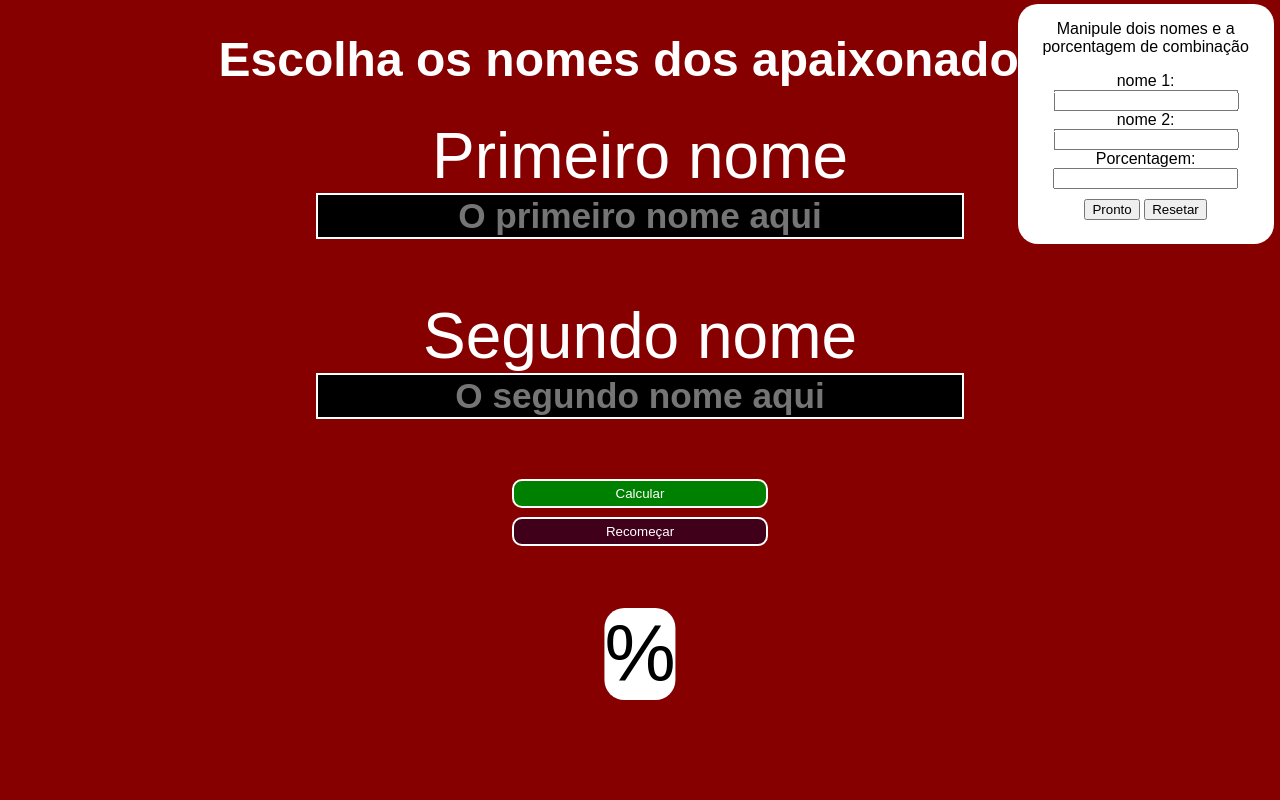
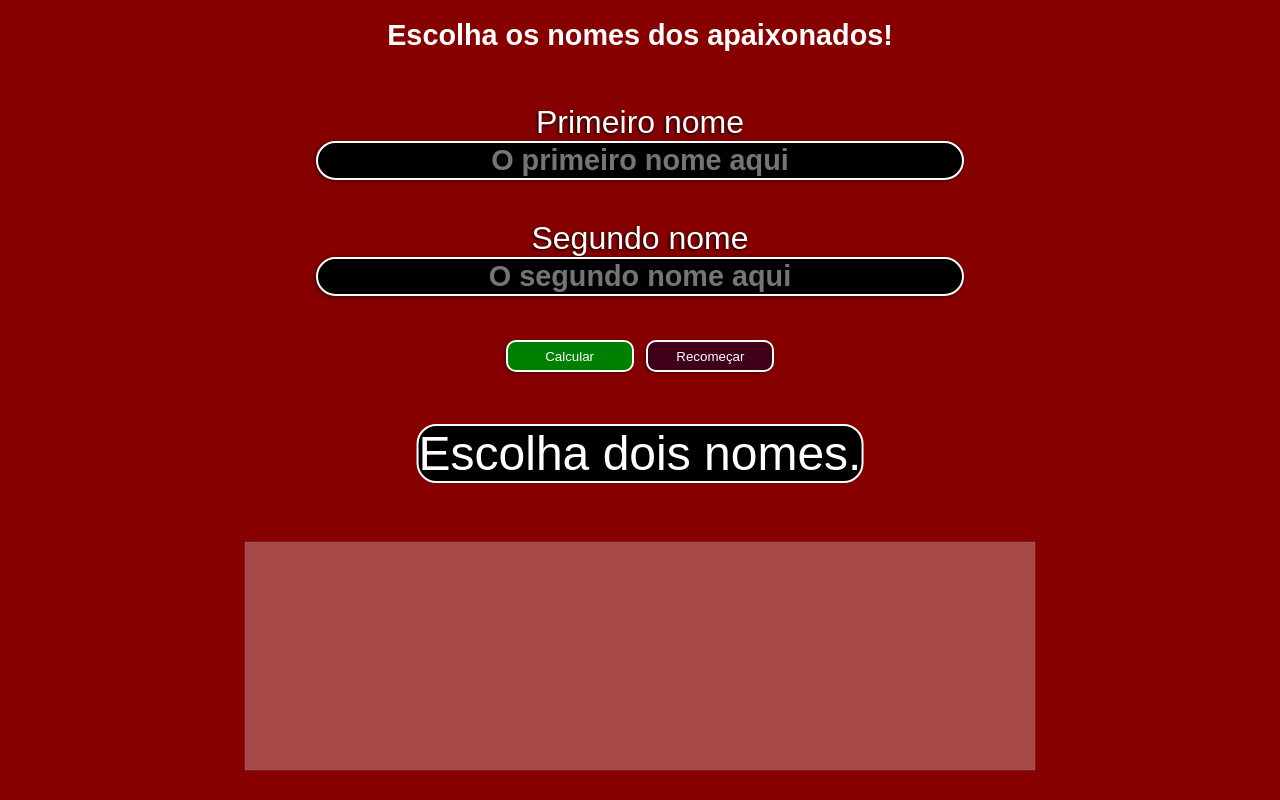
Before and after one commit to Vitorezy/AmorCalc, a plain HTML site: page index.html in a window 1280 px wide. Both pictures are taken after a click on the button "Calcular". Drawn offline with Linux system fonts and the light colour scheme.

Commit message:
arrumando a lógica

```diff
--- a/index.html
+++ b/index.html
@@ -40,7 +40,9 @@
           <input type="button" value="Calcular" id="btn_calcular" />
           <input type="reset" value="Recomeçar" />
         </div>
+
       </form>
+      <textarea name="descricao_resultado" id="descricao_resultado" disabled cols="40" rows="6"></textarea>
       <div id="porcentagemresult"></div>
 
       <div id="caixa_manipular">
@@ -65,6 +67,7 @@
           </label>
           <input
             type="number"
+            maxlength="1000"
             name="porcentagem_manipulada"
             id="porcentagem_manipulada"
           />
--- a/script.js
+++ b/script.js
@@ -1,24 +1,44 @@
 let porcentagem_combinacao = 0;
+
+var caixa_manipular = document.getElementById("caixa_manipular");
+var enviar_nome_manipulado = document.getElementById("enviar_nome_manipulado");
+enviar_nome_manipulado.addEventListener("click", () => {
+  caixa_manipular.style.display = "none";
+});
 
 var btn_calcular = document.getElementById("btn_calcular");
 btn_calcular.addEventListener("click", () => {
   let nome1 = document.getElementById("nome1").value;
   let nome2 = document.getElementById("nome2").value;
-  let nome1manipulado = document.getElementById("nome1chave").value;
-  let nome2manipulado = document.getElementById("nome1chave").value;
   let nome1min = nome1.toLowerCase();
   let nome2min = nome2.toLowerCase();
+  let nome1manipulado = document.getElementById("nome1chave").value;
+  let nome2manipulado = document.getElementById("nome2chave").value;
   var divporcentagemresult = document.getElementById("porcentagemresult");
-  if (nome1manipulado == nome1min && nome2manipulado == nome2min) {
+  if(nome1min == '' || nome2min == '') {
+    divporcentagemresult.innerHTML = 'Escolha dois nomes.'
+  }
+  else if (
+    (nome1manipulado == nome1min && nome2manipulado == nome2min) ||
+    (nome2manipulado == nome1min && nome1manipulado == nome2min)
+  ) {
     var porcentagem_manipulada = document.getElementById(
       "porcentagem_manipulada"
     );
     porcentagem_combinacao = porcentagem_manipulada.value;
+    divporcentagemresult.innerText = porcentagem_combinacao + "%";
+  } else {
+    porcentagem_combinacao = Math.floor(Math.random() * 100);
+    divporcentagemresult.innerText = porcentagem_combinacao + "%";
   }
-  divporcentagemresult.innerHTML = porcentagem_combinacao + "%";
+
 });
-var enviar_nome_manipulado = document.getElementById("enviar_nome_manipulado");
-enviar_nome_manipulado.addEventListener("click", () => {
-  var caixa_manipular = document.getElementById("caixa_manipular");
-  caixa_manipular.style.display = "none";
+window.addEventListener("keydown", (Event) => {
+  if (Event.shiftKey && Event.code === "Space") {
+    if (caixa_manipular.style.display == "block") {
+      caixa_manipular.style.display = "none";
+    } else {
+      caixa_manipular.style.display = "block";
+    }
+  }
 });
--- a/style.css
+++ b/style.css
@@ -4,10 +4,10 @@ body {
   font-family: Arial, Helvetica, sans-serif;
 }
 main > h1 {
-  font-size: 3rem;
+  font-size: 1.8rem;
   color: white;
 }
-#container_nomes {
+form#container_nomes {
   display: flex;
   flex-direction: column;
   position: absolute;
@@ -15,33 +15,47 @@ main > h1 {
   justify-content: center;
   width: 100%;
   height: 50%;
-  gap: 15%;
-  top: 40%;
+  gap: 10%;
+  top: 30%;
   left: 50%;
   transform: translate(-50%, -50%);
 }
 #porcentagemresult {
   position: absolute;
-  font-size: 5rem;
-  top: 76%;
+  font-size: 3rem;
+  top: 53%;
   left: 50%;
+  border: 2px solid rgb(255, 255, 255);
+  color: white;
   transform: translate(-50%);
   border-radius: 20px;
-  background-color: rgb(255, 255, 255);
+  background-color: rgb(0, 0, 0);
 }
 #container_nomes label {
+  text-shadow: -1px 1px 3px black;
   color: white;
-  font-size: 4rem;
+  font-size: 2rem;
 }
 #container_nomes input[type="text"] {
   color: rgb(255, 255, 255);
   font-weight: 600;
-  font-size: 2.2rem;
+  font-size: 1.8rem;
   text-align: center;
   border: 2px solid rgb(255, 255, 255);
   background-color: rgb(0, 0, 0);
   position: relative;
   width: 50%;
+  text-shadow: -1px 1px 3px black;
+  border-radius: 20px;
+  box-shadow: -1px 1px 5px rgba(0, 0, 0, 0.5);
+}
+textarea {
+  position: absolute;
+  top: 82%;
+  transform: translate(-50%, -50%);
+  resize: none;
+  box-shadow: 0px 0px 1px rgba(255, 255, 255, 0.5);
+  font-size: 2rem;
 }
 .box_input {
   display: flex;
@@ -51,6 +65,7 @@ main > h1 {
   width: 100%;
 }
 #caixa_manipular {
+  display: none;
   border-radius: 20px;
   position: absolute;
   right: 0.5%;
@@ -72,18 +87,24 @@ main > h1 {
 #botao_final {
   display: flex;
   width: 100%;
-  flex-direction: column;
+  flex-direction: row;
   align-items: center;
-  gap: 20%;
+  justify-content: center;
+  height: 10%;
+  gap: 1%;
 }
 #botao_final > input {
   flex-grow: 0;
   flex-shrink: 0;
   color: white;
-  width: 20%;
-  height: 70%;
+  width: 10%;
+  height: 80%;
   border: 2px solid white;
   border-radius: 10px;
+  box-shadow: -1px 1px 3px rgba(0, 0, 0, 0.5);
+}
+#botao_final > input:hover {
+  filter: brightness(120%);
 }
 #botao_final > input[type="button"] {
   background-color: green;
```
